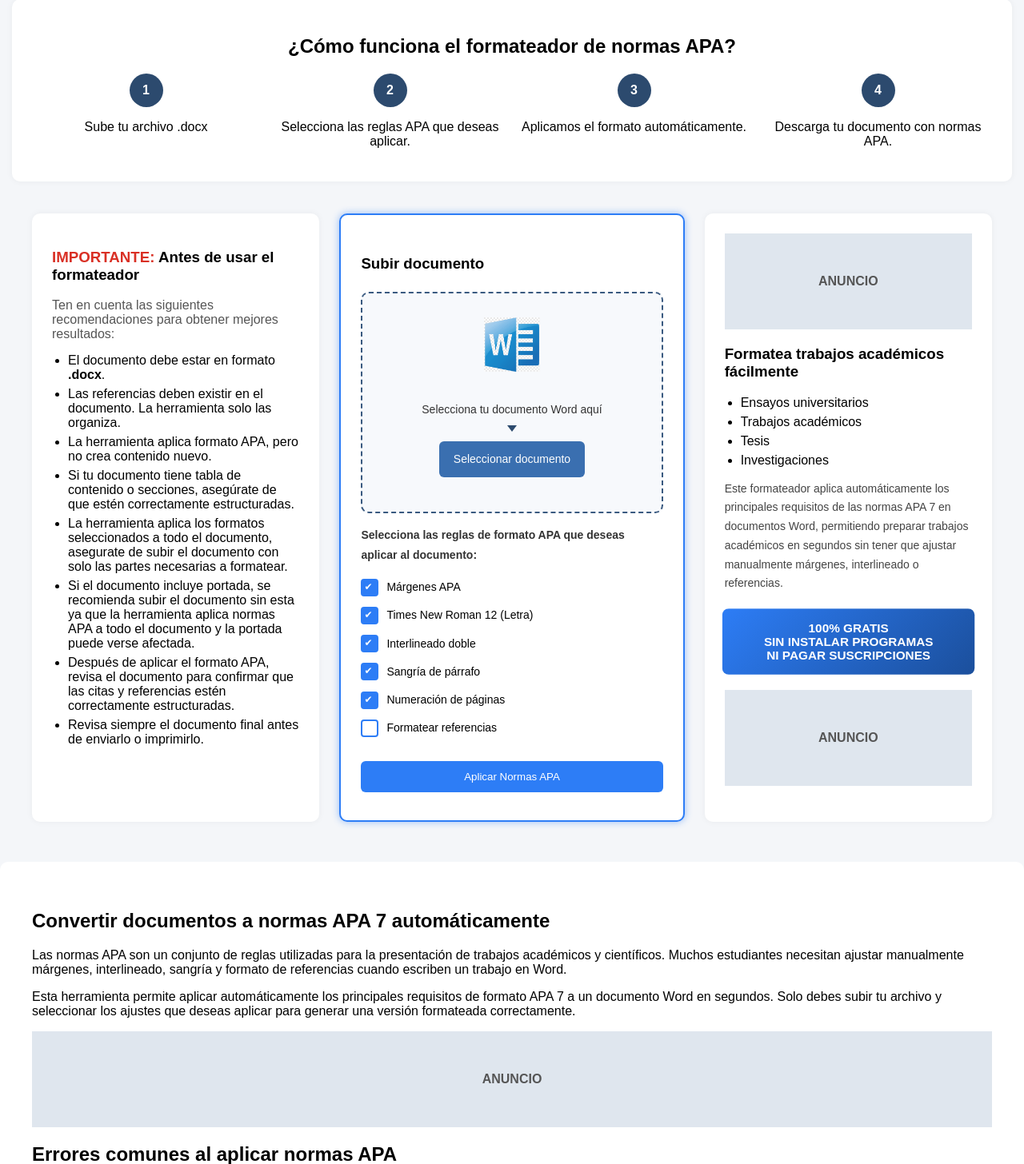
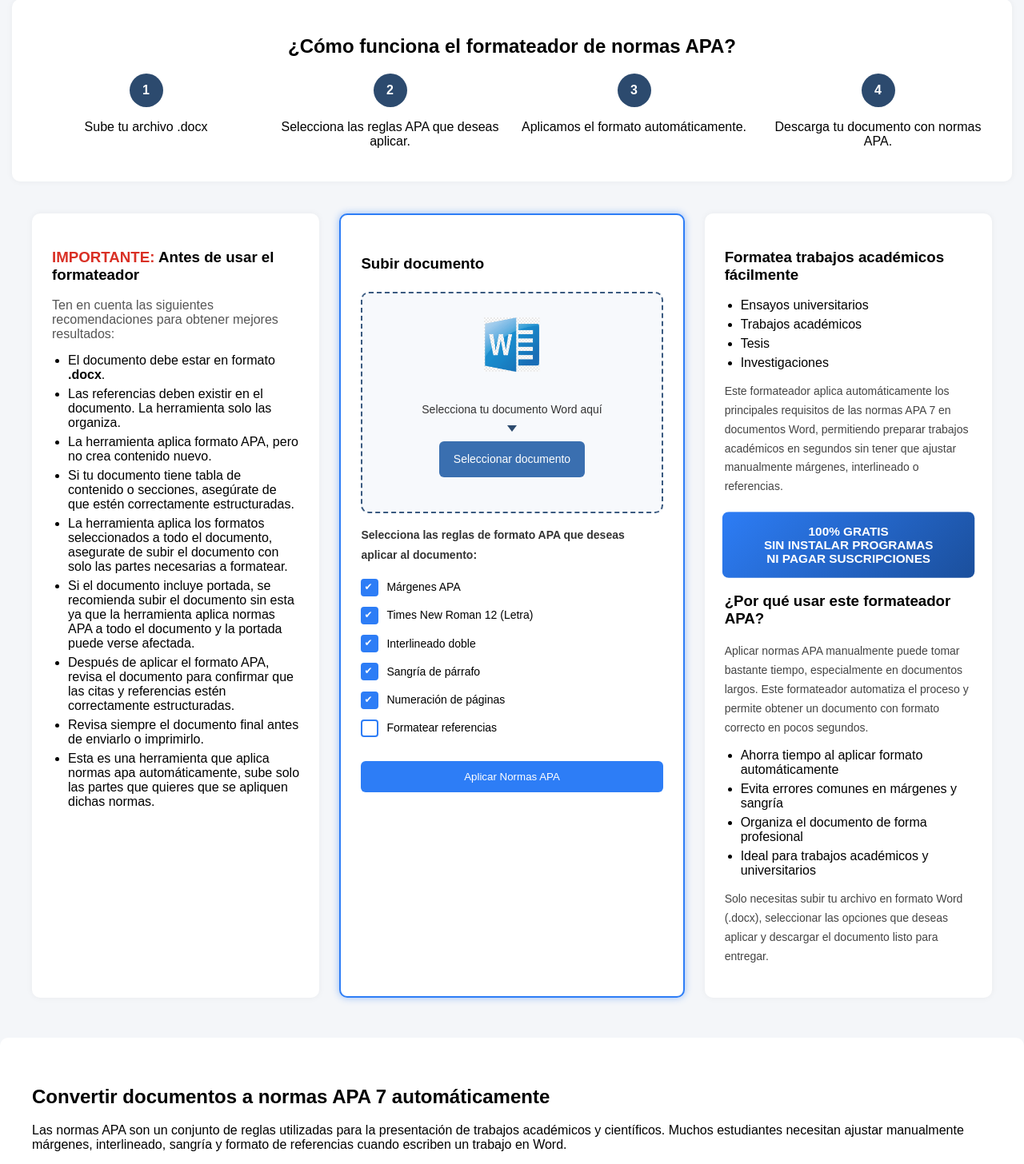
Before and after one commit to antonysilva9731-cell/apa-formatter, a FastAPI app: page / in a window 1280 px wide. Shown: the part 215-1671 px from the top of the page at 80% size. Run offline with FastAPI, Linux system fonts and the light colour scheme.

Commit message:
quita anuncios de ads mientras aprobacion

```diff
--- a/templates/index.html
+++ b/templates/index.html
@@ -532,6 +532,9 @@ Ten en cuenta las siguientes recomendaciones para obtener mejores resultados:
 
 <li>Revisa siempre el documento final antes de enviarlo o imprimirlo.</li>
 
+<li>Esta es una herramienta que aplica normas apa automáticamente, sube solo las
+    partes que quieres que se apliquen dichas normas.</li>
+
 </ul>
 
 </div>
@@ -616,11 +619,11 @@ Formatear referencias
 <!-- LADO DERECHO -->
 
 <div class="card">
-
+<!--
 <div class="ad">
 ANUNCIO
 </div>
-
+-->
 <h3>Formatea trabajos académicos fácilmente</h3>
 
 <ul>
@@ -640,9 +643,31 @@ SIN INSTALAR PROGRAMAS<br>
 NI PAGAR SUSCRIPCIONES
 </div>
 
+<h3>¿Por qué usar este formateador APA?</h3>
+
+<p class="side-text">
+Aplicar normas APA manualmente puede tomar bastante tiempo, especialmente en documentos largos.
+Este formateador automatiza el proceso y permite obtener un documento con formato correcto en pocos segundos.
+</p>
+
+<ul>
+<li>Ahorra tiempo al aplicar formato automáticamente</li>
+<li>Evita errores comunes en márgenes y sangría</li>
+<li>Organiza el documento de forma profesional</li>
+<li>Ideal para trabajos académicos y universitarios</li>
+</ul>
+
+<p class="side-text">
+Solo necesitas subir tu archivo en formato Word (.docx), seleccionar las opciones que deseas aplicar
+y descargar el documento listo para entregar.
+</p>
+
+<!--
 <div class="ad ad-large">
 ANUNCIO
 </div>
+-->
+
 </div>
 
 </div>
@@ -660,9 +685,11 @@ Las normas APA son un conjunto de reglas utilizadas para la presentación de tra
 Esta herramienta permite aplicar automáticamente los principales requisitos de formato APA 7 a un documento Word en segundos. Solo debes subir tu archivo y seleccionar los ajustes que deseas aplicar para generar una versión formateada correctamente.
 </p>
 
+<!--
 <div class="ad">
 ANUNCIO
 </div>
+-->
 
 <h2>Errores comunes al aplicar normas APA</h2>
 
@@ -748,9 +775,11 @@ Sí. Existen herramientas como este formateador que permiten aplicar automática
 
 </div>
 
+<!--
 <div class="ad">
 ANUNCIO
 </div>
+-->
 
 <footer>
 
```
